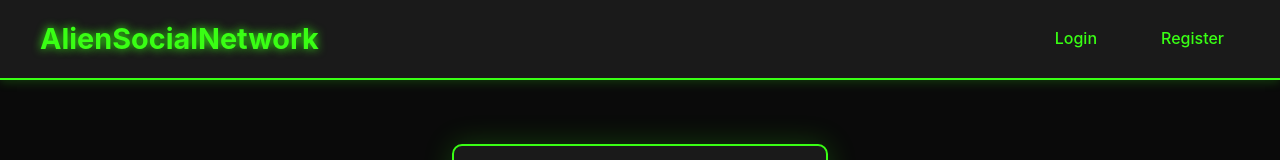
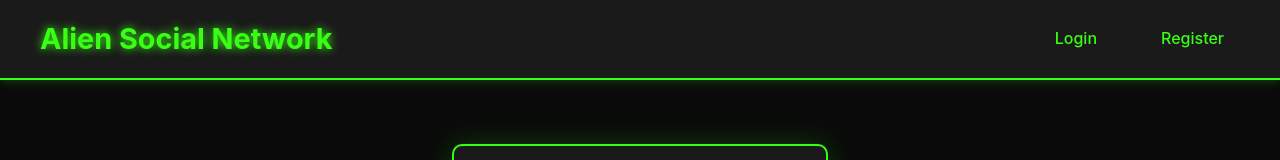
Before and after one commit to BenFeder/aliensocial, a React (Create React App) app in the folder client/: page /login in a window 1280 px wide. Shown: the top 160 px of the page. Built offline with nearby package versions, Linux system fonts and the light colour scheme; no server answers; the HTML template or start-up script is replaced by a standard one.

Commit message:
updated site name print

```diff
--- a/client/src/components/Navigation.js
+++ b/client/src/components/Navigation.js
@@ -21,7 +21,7 @@
     <>
     <nav>
       <div className="nav-container">
-        <Link to="/" className="logo">AlienSocialNetwork</Link>
+        <Link to="/" className="logo">Alien Social Network</Link>
 
         {/* Hamburger menu button for mobile */}
         <button
```
